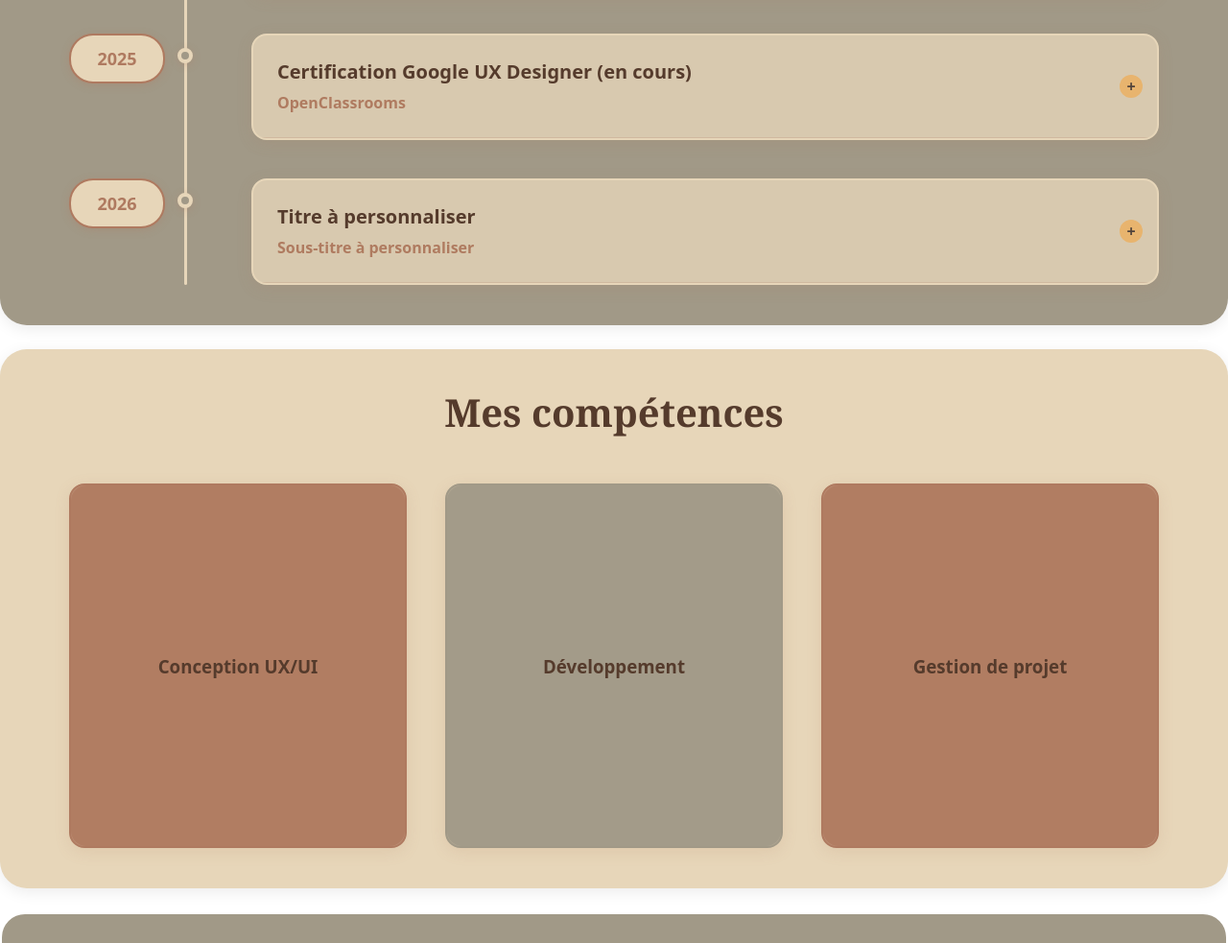
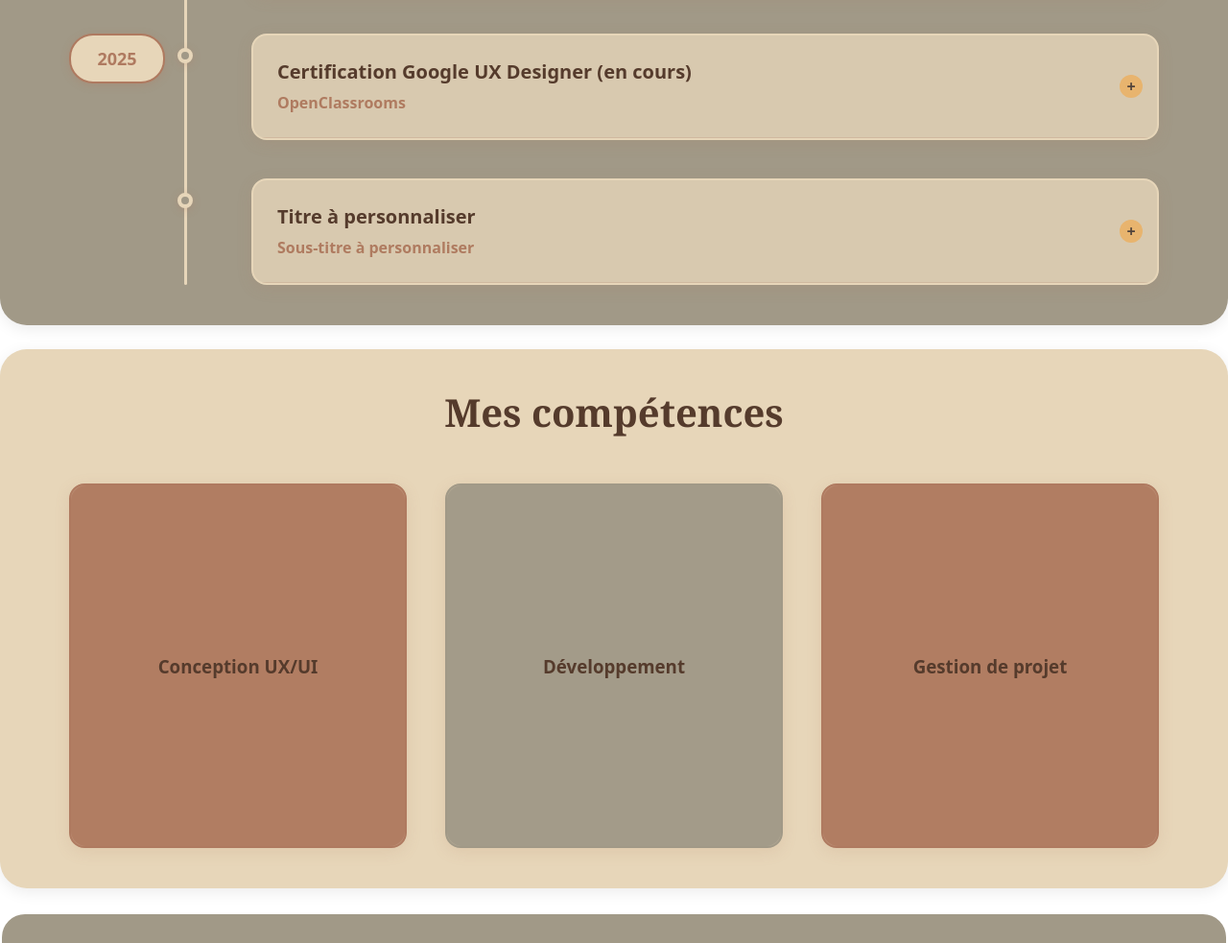
Before and after one commit to ainhoairiart/portfolio, a website built with webpack: page about.html in a window 1280 px wide. Shown: the part 1771-2754 px from the top of the page at 96% size. Built offline with nearby package versions, Linux system fonts and the light colour scheme.

```diff
--- a/about.html
+++ b/about.html
@@ -1079,9 +1079,8 @@
         </div>
       </div>
 
-      <!-- Nouvelle timeline avec bouton déroulant -->
+      <!-- Nouvelle timeline sans date -->
       <div class="timeline-item">
-        <div class="timeline-date">2026</div>
         <div class="timeline-dot"></div>
         <div class="timeline-content">
           <div class="timeline-header">
```
